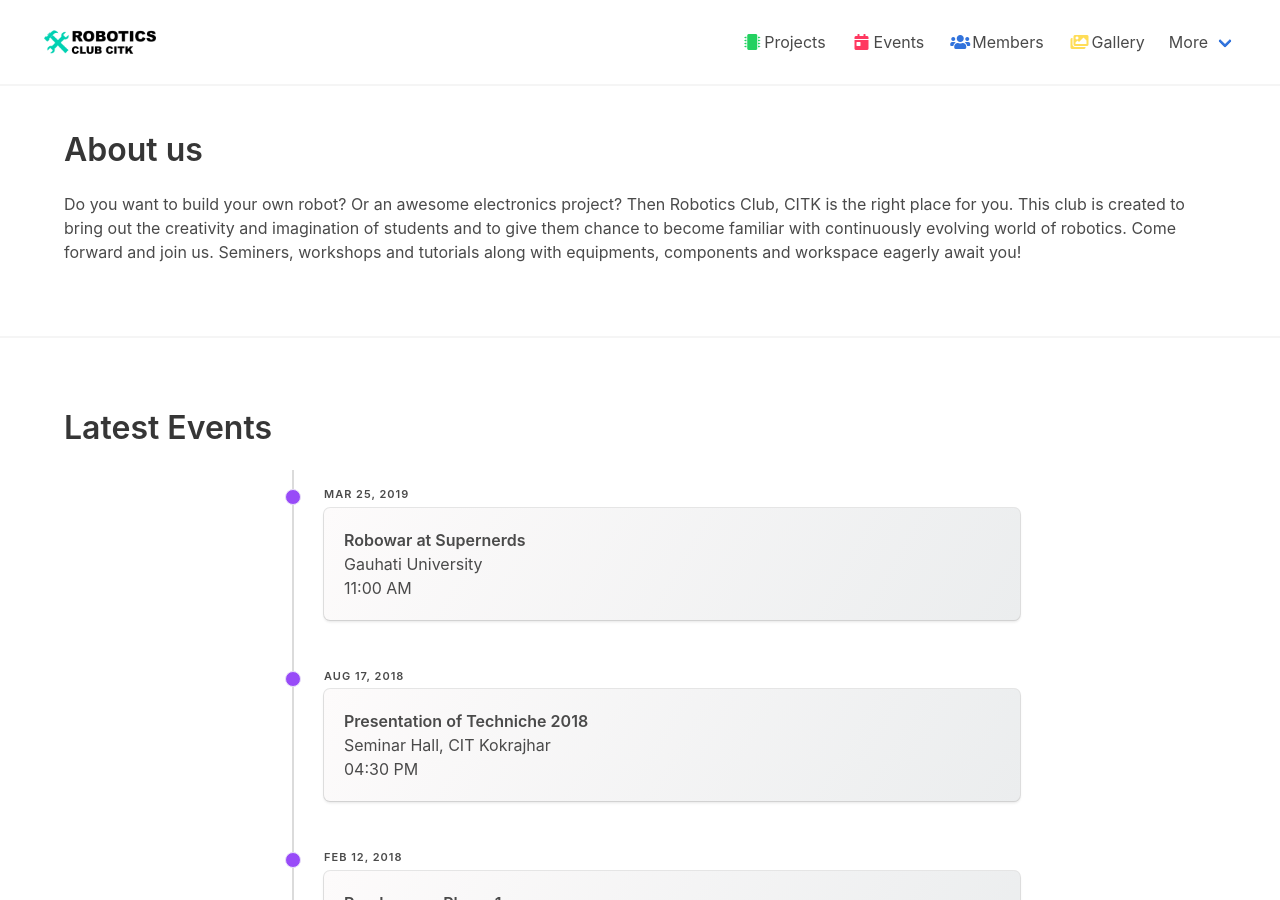
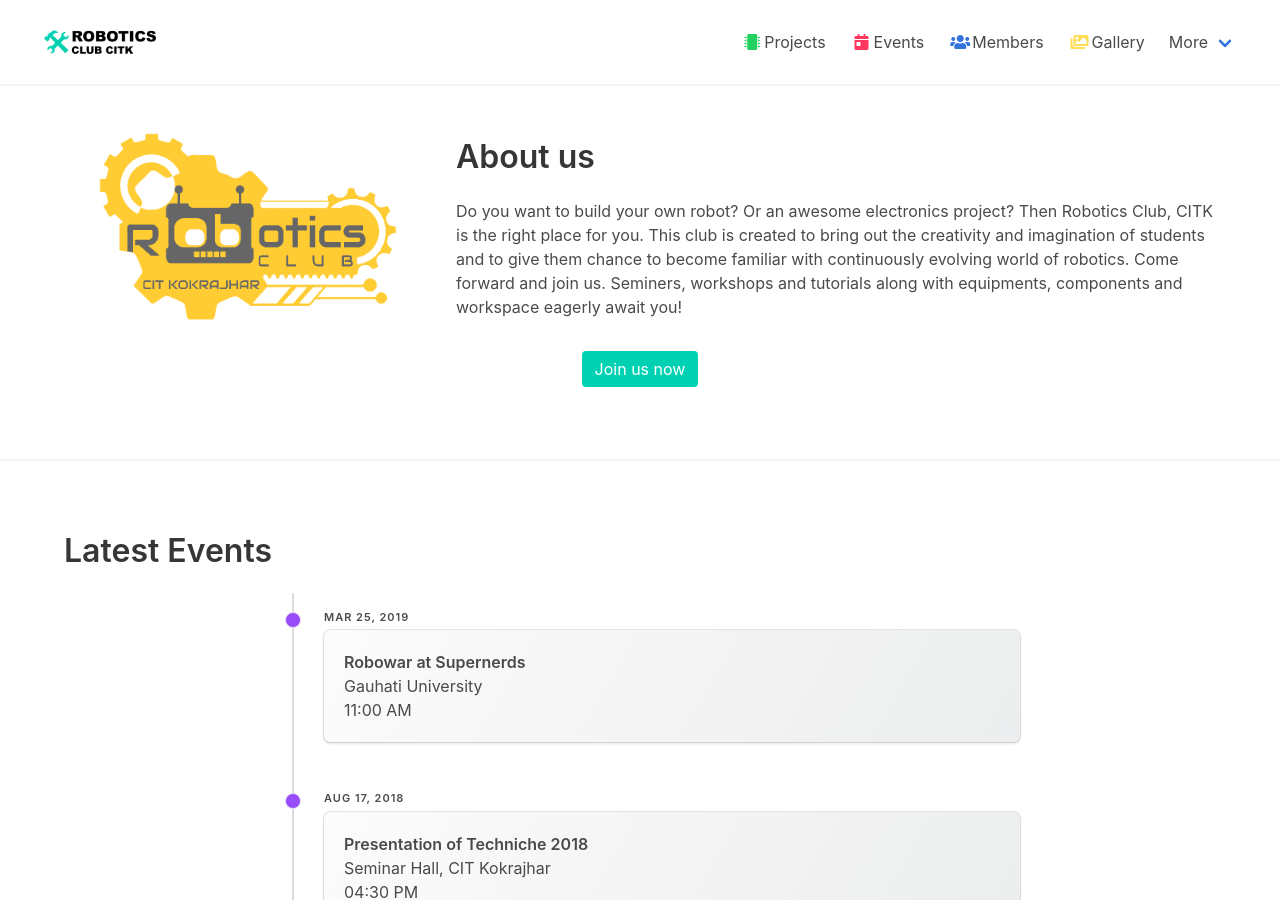
Before and after one commit to robotics-club-citk/robotics-club-citk.github.io, a Jekyll site: the page built from index.html, in a window 1280 px wide and 900 px high. Built offline with Jekyll 4.4.1, drawn with Linux system fonts in a browser that asks for light colours.

Commit message:
added main logo in homepage

```diff
--- a/index.html
+++ b/index.html
@@ -5,6 +5,13 @@ layout: default
 <!-- about -->
 <div class="section">
   <div class="container">
+    <div class="columns is-vcentered">
+      <div class="column is-one-thirds has-text-centered">
+        <figure class="image is-inline-block" style="max-width: 300px">
+          <img class="" src="{{ site.baseurl }}/assets/img/icon/main-logo.png">
+        </figure>
+      </div>
+      <div class="column is-two-thirds">
         <h1 class="title">About us</h1>
         <p>
           Do you want to build your own robot? Or an awesome electronics project?
@@ -14,6 +21,13 @@ layout: default
           Come forward and join us. Seminers, workshops and tutorials along with
           equipments, components and workspace eagerly await you!
         </p>
+      </div>
+    </div>
+
+    <div class="has-text-centered">
+      <a href="{{site.baseurl}}/registration/" class="button is-primary">Join us now</a>
+    </div>
+
   </div>
 </div>
 
```
Also changed, not shown: assets/img/icon/main-logo.png (added). Lines whose indentation alone changed are shown as unchanged.
